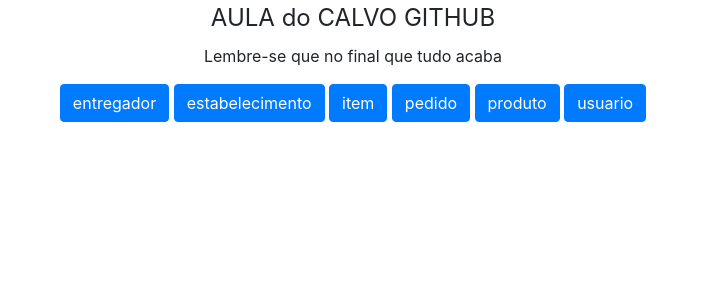
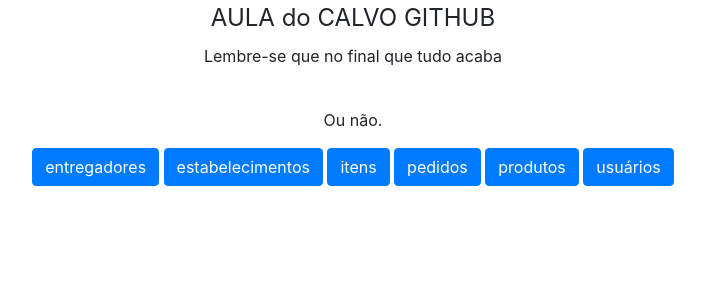
Before and after one commit to felipeosmar/senai-manutencao, a PHP site: page / in a window 1280 px wide. Shown: the top 300 px of the page, without its empty margins (287-992 px from the left). Run offline with PHP 8.4, Linux system fonts and the light colour scheme.

Commit message:
Correção de erros gramaticais

```diff
--- a/index.php
+++ b/index.php
@@ -18,15 +18,16 @@
 <center>
 <legend>AULA do CALVO GITHUB</legend>
 
-<p> Lembre-se que no final que tudo acaba</p>
+<p>Lembre-se que no final que tudo acaba</p> <br/>
+<p>Ou não.</p>
 <div class="form-group">
-    <a href="entregador-index.php" class="btn btn-primary" role="button">entregador</a>
+    <a href="entregador-index.php" class="btn btn-primary" role="button">entregadores</a>
 
-    	<a href="estabelecimento-index.php" class="btn btn-primary" role="button">estabelecimento</a>
-		<a href="item-index.php" class="btn btn-primary" role="button">item</a>
-		<a href="pedido-index.php" class="btn btn-primary" role="button">pedido</a>
-		<a href="produto-index.php" class="btn btn-primary" role="button">produto</a>
-		<a href="usuario-index.php" class="btn btn-primary" role="button">usuario</a>
+    	<a href="estabelecimento-index.php" class="btn btn-primary" role="button">estabelecimentos</a>
+		<a href="item-index.php" class="btn btn-primary" role="button">itens</a>
+		<a href="pedido-index.php" class="btn btn-primary" role="button">pedidos</a>
+		<a href="produto-index.php" class="btn btn-primary" role="button">produtos</a>
+		<a href="usuario-index.php" class="btn btn-primary" role="button">usuários</a>
 	<!-- TABLE_BUTTONS -->
 </div>
 </center>
```
